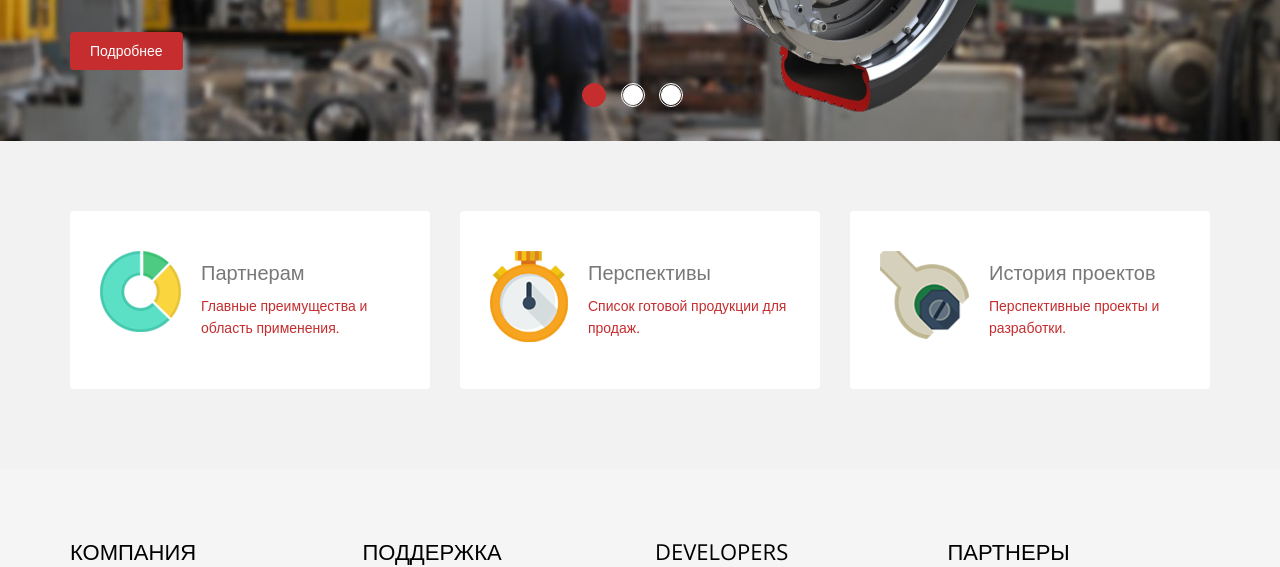
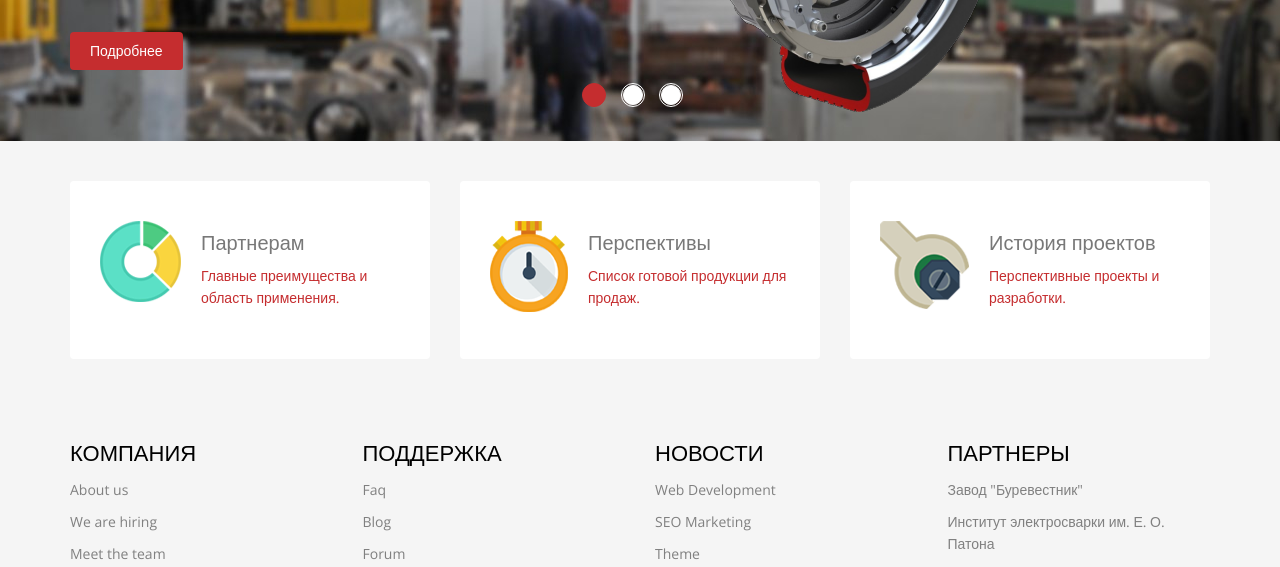
Before and after one commit to andre007/dlyapun.github.io, a plain HTML site: page index.html in a window 1280 px wide. Shown: the part 378-945 px from the top of the page. Drawn offline with nearby package versions, Linux system fonts and the light colour scheme.

Commit message:
Fix css and image banner

```diff
--- a/css/main.css
+++ b/css/main.css
@@ -115,7 +115,7 @@ a:focus {
 }
 
 body > section {
-  padding: 70px 0;
+  padding: 40px 0;
 }
 
 .center {
@@ -534,8 +534,8 @@ input.search-form:hover {
 }
 
 #feature {
-  background: #f2f2f2;
-  padding-bottom: 40px;
+  background: #f5f5f5;
+  padding-bottom: 1px;
 }
 
 .features{
--- a/index.html
+++ b/index.html
@@ -26,10 +26,7 @@
 </head><!--/head-->
 
 <body class="homepage">
-
     <header id="header">
-
-
         <nav class="navbar navbar-inverse" role="banner">
             <div class="container">
                 <div class="navbar-header">
@@ -61,7 +58,6 @@
                 </div>
             </div><!--/.container-->
         </nav><!--/nav-->
-
     </header><!--/header-->
 
     <section id="main-slider" class="no-margin">
@@ -282,7 +278,7 @@
 
                 <div class="col-md-3 col-sm-6">
                     <div class="widget">
-                        <h3>Developers</h3>
+                        <h3>Новости</h3>
                         <ul>
                             <li><a href="#">Web Development</a></li>
                             <li><a href="#">SEO Marketing</a></li>
@@ -317,7 +313,7 @@
         <div class="container">
             <div class="row">
                 <div class="col-sm-6">
-                    &copy; 2015 <a target="_blank" href="http://github.com/dlyapun" title="Free Twitter Bootstrap WordPress Themes and HTML templates">dlyapun@gmail.com</a>. All Rights Reserved.
+                    <a target="_blank" href="http://github.com/dlyapun" title="Free Twitter Bootstrap WordPress Themes and HTML templates">dlyapun@gmail.com</a> 2015. All Rights Reserved.
                 </div>
                 <div class="col-sm-6">
                     <ul class="pull-right">
```
Also changed, not shown: images/slider/img3.png.
